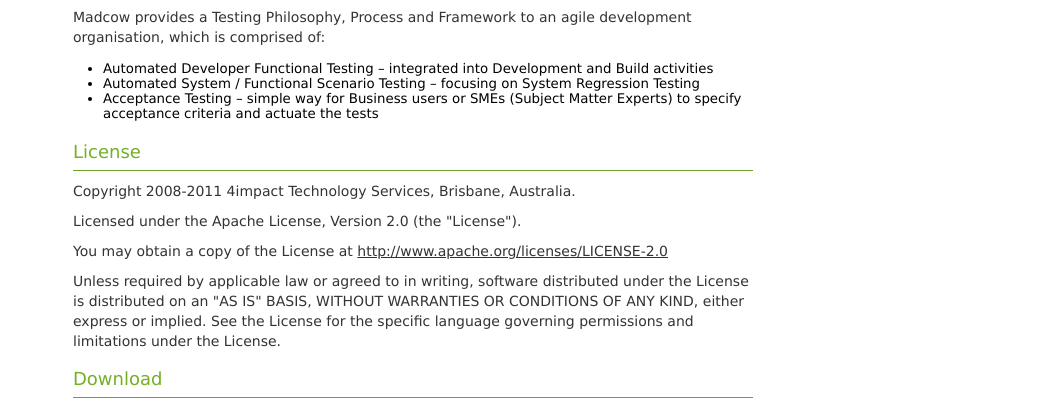
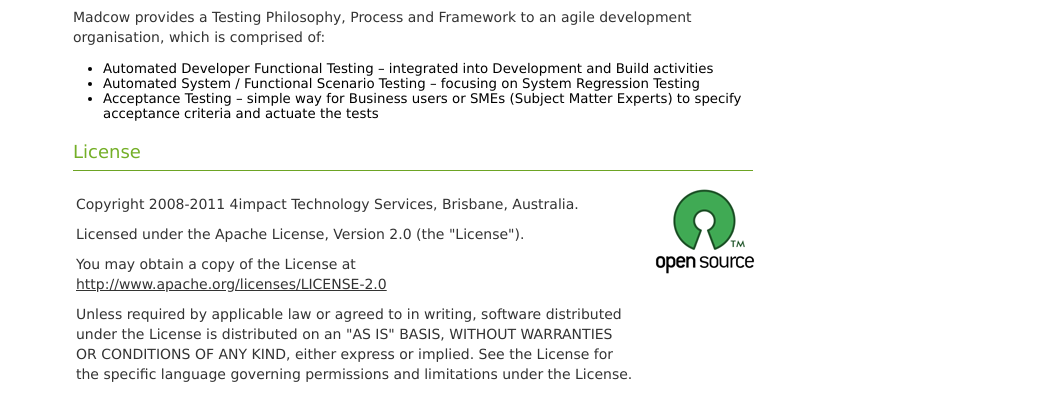
Before and after one commit to 4impact/madcow-classic, a plain HTML site: page index.html in a window 1280 px wide. Shown: the part 340-744 px from the top of the page, without its empty margins (227-1280 px from the left). Drawn offline with Linux system fonts and the light colour scheme.

Commit message:
Added open source image

```diff
--- a/index.html
+++ b/index.html
@@ -50,13 +50,21 @@
 <li>Acceptance Testing – simple way for Business users or SMEs (Subject Matter Experts) to specify acceptance criteria and actuate the tests</li>
 </ul>
 <h2>License</h2>
-<p>Copyright 2008-2011 4impact Technology Services, Brisbane, Australia.</p>
+      <table width="100%">
+          <tr>
+              <td>
+                <p>Copyright 2008-2011 4impact Technology Services, Brisbane, Australia.</p>
+                <p>Licensed under the Apache License, Version 2.0 (the "License").</p>
+                <p>You may obtain a copy of the License at <a target="_blank" href="http://www.apache.org/licenses/LICENSE-2.0">http://www.apache.org/licenses/LICENSE-2.0</a></p>
+                <p>Unless required by applicable law or agreed to in writing, software distributed under the License is distributed on an "AS IS" BASIS, WITHOUT WARRANTIES OR CONDITIONS OF ANY KIND, either express or implied. See the License for the specific language governing permissions and limitations under the License.</p>
+              </td>
+              <td align="right" valign="top">
+                  <img src="images/opensource.png" style="float: right; display: inline;"/>
+              </td>
+          </tr>
+      </table>
 
-<p>Licensed under the Apache License, Version 2.0 (the "License").</p>
 
-<p>You may obtain a copy of the License at <a target="_blank" href="http://www.apache.org/licenses/LICENSE-2.0">http://www.apache.org/licenses/LICENSE-2.0</a></p>
-
-<p>Unless required by applicable law or agreed to in writing, software distributed under the License is distributed on an "AS IS" BASIS, WITHOUT WARRANTIES OR CONDITIONS OF ANY KIND, either express or implied. See the License for the specific language governing permissions and limitations under the License.</p>
 
     <h2>Download</h2>
 
```
Also changed, not shown: images/opensource.png (added).
